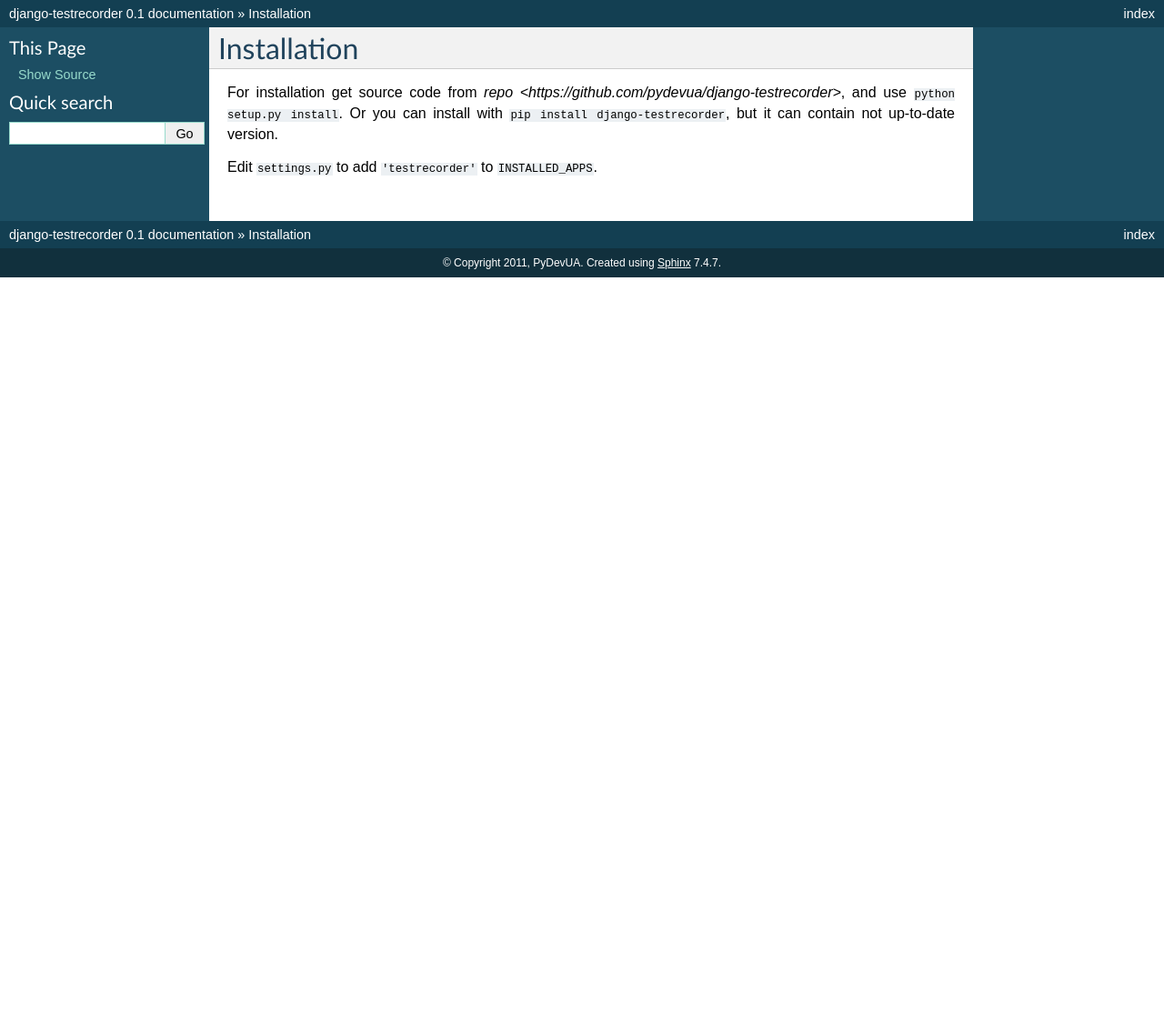
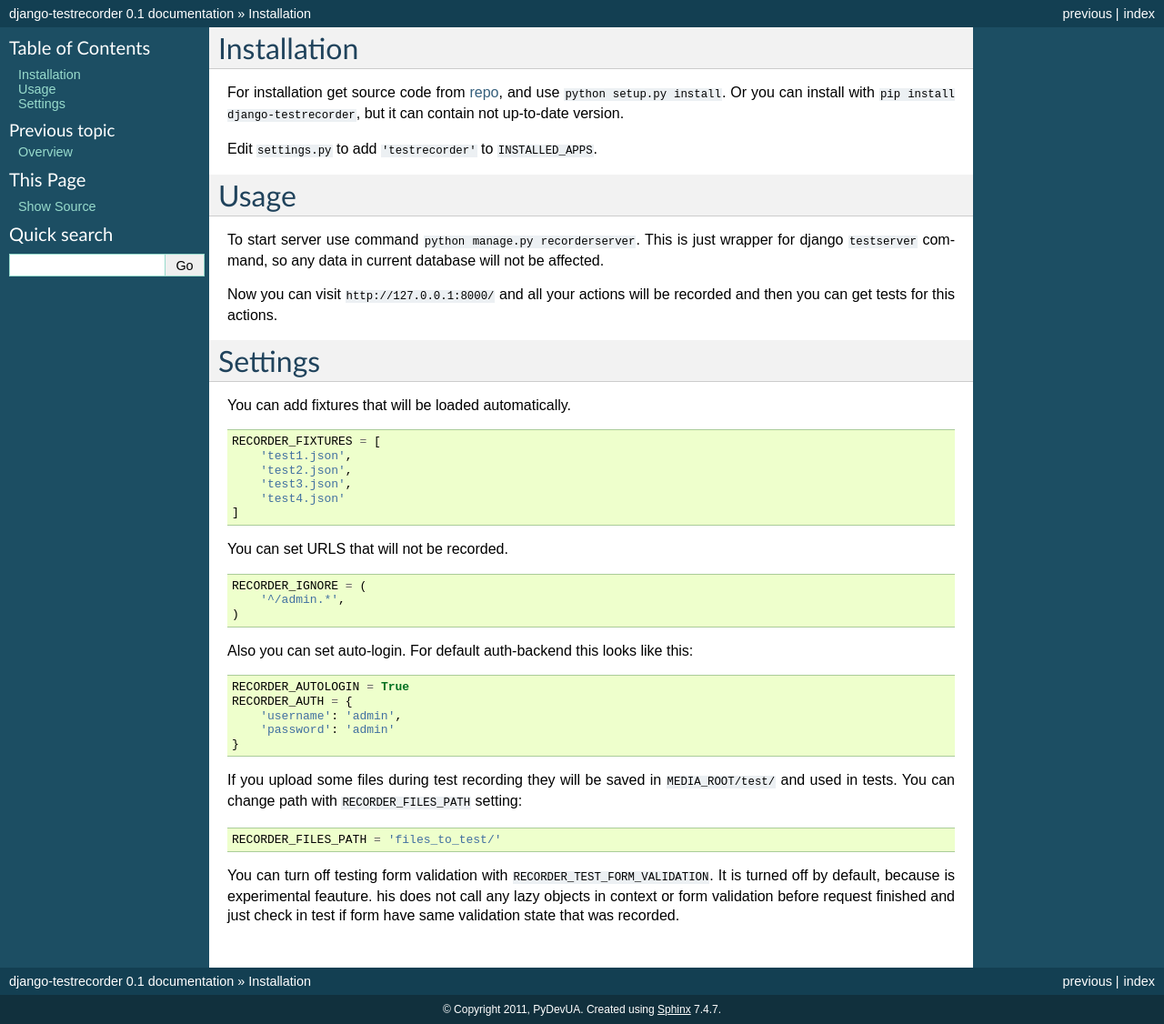
Before and after one commit to pydevua/django-testrecorder, a Sphinx documentation site: the page built from docs/installation.rst, in a window 1280 px wide. Shown: the whole page at 91% size. Built offline with Sphinx 7.4.7, drawn with Linux system fonts in a browser that asks for light colours; before the commit the page ends 900 px from its top, so only the background shows below that.

Commit message:
update documentation

```diff
--- a/docs/conf.py
+++ b/docs/conf.py
@@ -17,6 +17,12 @@ import sys, os
 # add these directories to sys.path here. If the directory is relative to the
 # documentation root, use os.path.abspath to make it absolute, like shown here.
 #sys.path.insert(0, os.path.abspath('.'))
+
+sys.path.insert(0, os.path.join(os.path.abspath('.'), '..', 'tests'))
+
+from project import settings
+from django.core.management import setup_environ
+setup_environ(settings)
 
 # -- General configuration -----------------------------------------------------
 
--- a/docs/installation.rst
+++ b/docs/installation.rst
@@ -1,8 +1,62 @@
 Installation
 ============
 
-For installation get source code from `repo <https://github.com/pydevua/django-testrecorder>`,
+For installation get source code from `repo <https://github.com/pydevua/django-testrecorder>`_,
 and use ``python setup.py install``. Or you can install with ``pip install django-testrecorder``,
 but it can contain not up-to-date version.
 
 Edit ``settings.py`` to add ``'testrecorder'`` to ``INSTALLED_APPS``.
+
+Usage
+=====
+
+To start server use command ``python manage.py recorderserver``. This is just
+wrapper for django ``testserver`` command, so any data in current database will
+not be affected.
+
+Now you can visit ``http://127.0.0.1:8000/`` and all your actions will be recorded
+and then you can get tests for this actions.
+
+Settings
+========
+
+You can add fixtures that will be loaded automatically.
+
+::
+
+    RECORDER_FIXTURES = [
+        'test1.json',
+        'test2.json',
+        'test3.json',
+        'test4.json'
+    ]
+
+You can set URLS that will not be recorded.
+
+::
+
+    RECORDER_IGNORE = (
+        '^/admin.*',
+    )
+
+Also you can set auto-login. For default auth-backend this looks like this:
+
+::
+
+    RECORDER_AUTOLOGIN = True
+    RECORDER_AUTH = {
+        'username': 'admin',
+        'password': 'admin'
+    }
+
+If you upload some files during test recording they will be saved in ``MEDIA_ROOT/test/``
+and used in tests. You can change path with ``RECORDER_FILES_PATH`` setting:
+
+::
+
+    RECORDER_FILES_PATH = 'files_to_test/'
+
+You can turn off testing form validation with ``RECORDER_TEST_FORM_VALIDATION``.
+It is turned off by default, because is experimental feauture.
+his does not call any lazy objects in context or form validation before request finished
+and just check in test if form have same validation state that was recorded.
```
Also changed, not shown: docs/index.rst (+4 -6 lines), docs/overview.rst (added, +7 -0 lines), 1 other file.
